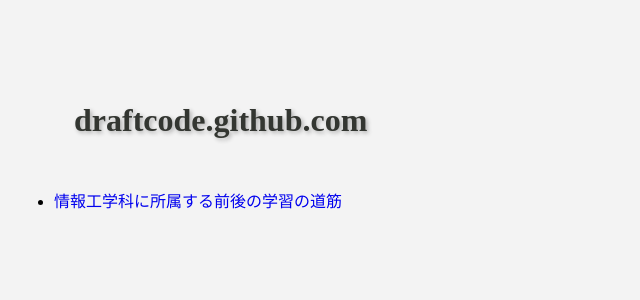
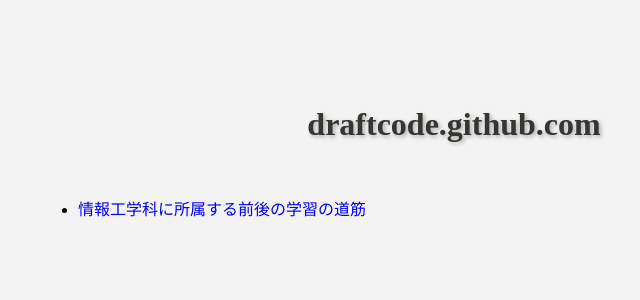
Before and after one commit to draftcode/draftcode.github.com, a Jekyll site: the page built from index.html, in a window 1280 px wide. Shown: the top 300 px of the page, without its empty margins (186-826 px from the left). Built offline with Jekyll 4.4.1, drawn with Linux system fonts in a browser that asks for light colours.

Commit message:
style changed

```diff
--- a/css/style.css
+++ b/css/style.css
@@ -1,12 +1,12 @@
 @import url("syntax.css");
 * { padding: 0px; margin: 0px; }
 * {
-    line-height: 1.3em;
+    line-height: 1.5em;
     text-decoration: none;
 }
 html {
     margin: auto;
-    width: 800px;
+    width: 47em;
     position: relative;
     background-color: #f3f3f3;
 }
@@ -21,20 +21,20 @@
 #toplink a:link { color: #fff; }
 #toplink a:visited { color: #fff; }
 
-h1 { margin: 100px 20px 50px; }
+h1 { margin: 100px 0px 50px; text-align: center; }
 h1, h2, h3 { color: #333631; text-shadow: #adadad 2px 2px 4px; }
 h1 a:link, h2 a:link, h3 a:link { color: #333631; }
 h1 a:visited, h2 a:visited, h3 a:visited { color: #333631; }
+h2 { border-bottom: dotted 2px; }
 h2:before { content: "> "; }
 h3:before { content: ">> "; }
 
-/* #content { font-size: 110%; } */
 #content { margin-bottom: 50px; }
-#content > * { margin-top: 20px; }
-#content > p { padding: 20px 10px; }
+#content > * { margin: 1em 0px; }
+#content > p { padding: 0px 1em; }
 #content > p + p { padding-top: 0px; margin-top: 0px; }
-#content > hr { margin: 20px; 0px; border: #000 dashed 1px; }
-#content > .highlight { background-color: #d4dcda; margin: 20px 20px; padding: 20px 10px; }
+#content > hr { border: #000 dashed 1px; }
+#content > .highlight { background-color: #d4dcda; padding: 20px 10px; }
 #content * li { list-style-position: inside; margin: 3px; }
 #content ul, #content ol {
     margin-left: 20px; padding: 0px 10px;
```
